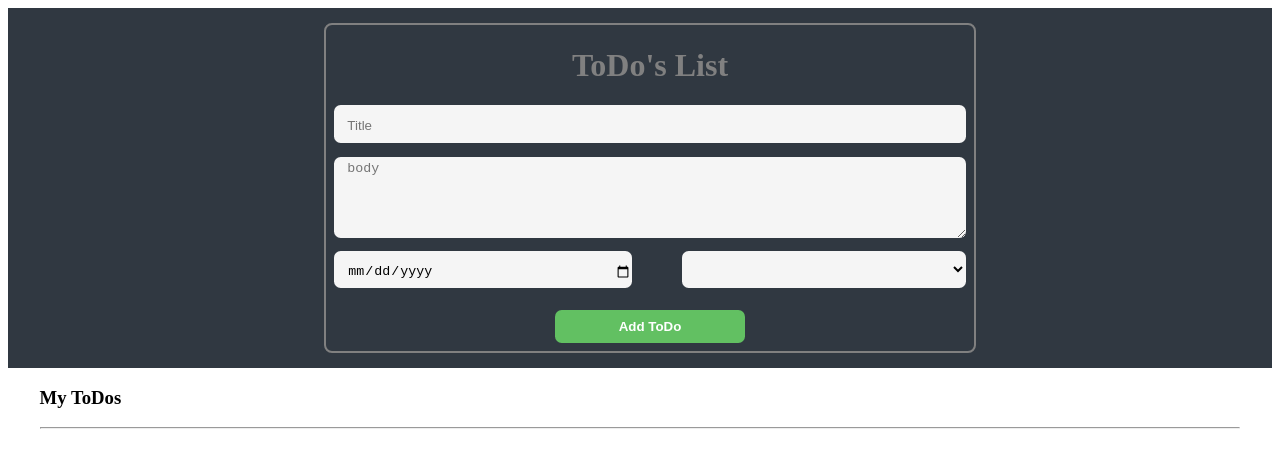
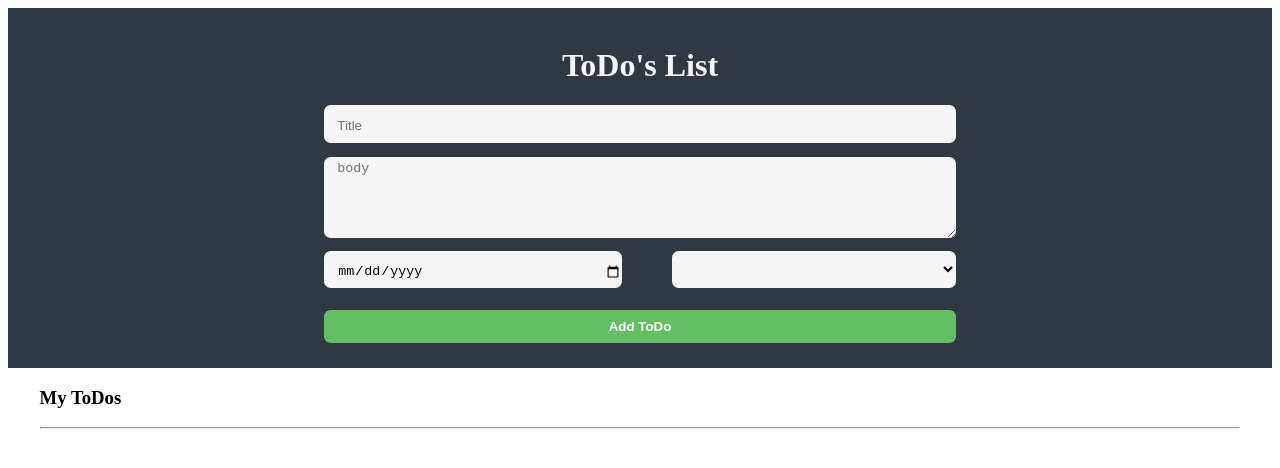
Before and after one commit to Adrian-DG/ToDoList_vuejs, a Vue app: page / in a window 1280 px wide. Shown: the top 468 px of the page. Built offline with nearby package versions, Linux system fonts and the light colour scheme.

Commit message:
set todo color on priority

```diff
--- a/src/components/form-component.vue
+++ b/src/components/form-component.vue
@@ -3,11 +3,12 @@
         <div class="form-box">
             <form class="form" @submit.prevent="onSubmit">
                 <h1 class="title">ToDo's List</h1>
-                <input v-model="todo.title" type="text" class="form-control" placeholder="Title">
-                <textarea v-model="todo.body" class="form-control" rows="5" placeholder="body"></textarea>
+                <input v-model="todo.title" type="text" class="form-control" placeholder="Title" required>
+                <textarea v-model="todo.body" class="form-control" rows="5" placeholder="body" required></textarea>
                 <div class="form-row">
-                    <input v-model="todo.date" type="date" class="form-control">
-                    <select v-model="todo.priority" name="" id="" class="form-control">
+                    <input v-model="todo.date" type="date" class="form-control" required>
+                    <select v-model="todo.priority" name="" id="" class="form-control" required>
+                        <option :value="0" selected>Choose priority</option>
                         <option :value="item" v-for="(item, index) in priorities" :key="index">
                             {{ item }}
                         </option>
@@ -28,7 +29,8 @@ export default {
     name: 'form-component',
     data() {
         return {
-            priorities: ['High', 'Medium', 'Low'],
+            // priorities: ['High', 'Medium', 'Low'],
+            priorities: ['Low', 'Medium', 'High'],
             todo: { title: '', body: '', date: '', priority: '', status: false }
         }
     },
@@ -69,13 +71,10 @@ export default {
         display: flex;
         flex-direction: column;
         justify-content: space-evenly;
-        border: 2px solid gray;
-        border-radius: 0.5em;
-        padding: 0 0.5em;
     }
     .title {
         text-align: center;
-        color: gray;
+        color: whitesmoke;
     }
     .form-row {
         display: flex;
@@ -106,7 +105,7 @@ export default {
         border-radius: 0.5em;
         background-color: rgb(98, 192, 98);
         color: #fff;
-        width: 30%;
+        width: 100%;
         height: 2.5em;
         font-weight: 900;
     }
--- a/src/components/todo-item-component.vue
+++ b/src/components/todo-item-component.vue
@@ -1,5 +1,5 @@
 <template>
-    <div class="card">
+    <div class="card" v-bind:style="{ 'background-color' : priorityLevel }">
         <div class="card-header">
             <div class="title">{{ todo.title }}</div>
             <button @click="removeTodo()" class="btn">X</button>
@@ -23,6 +23,18 @@
             }
         },
         props: ['todo'],
+        computed: {
+            priorityLevel() {
+                if(this.todo.priority === 'Medium') {
+                    return '#ffffbe'
+                }else if(this.todo.priority === 'High'){
+                    return '#ffbebe'
+                }
+
+                return '#cbffbe'
+
+            }
+        },
         methods: {
             removeTodo() {
                 this.$emit('selected-todo')
@@ -35,7 +47,7 @@
     .card {
         width: 100%;
         height: 100%;
-        background-color: rgb(250, 250, 126);
+        /*background-color: rgb(250, 250, 126); */
         color: rgb(121, 121, 121);
         border-radius: 0.5em;
         display: flex;
```
